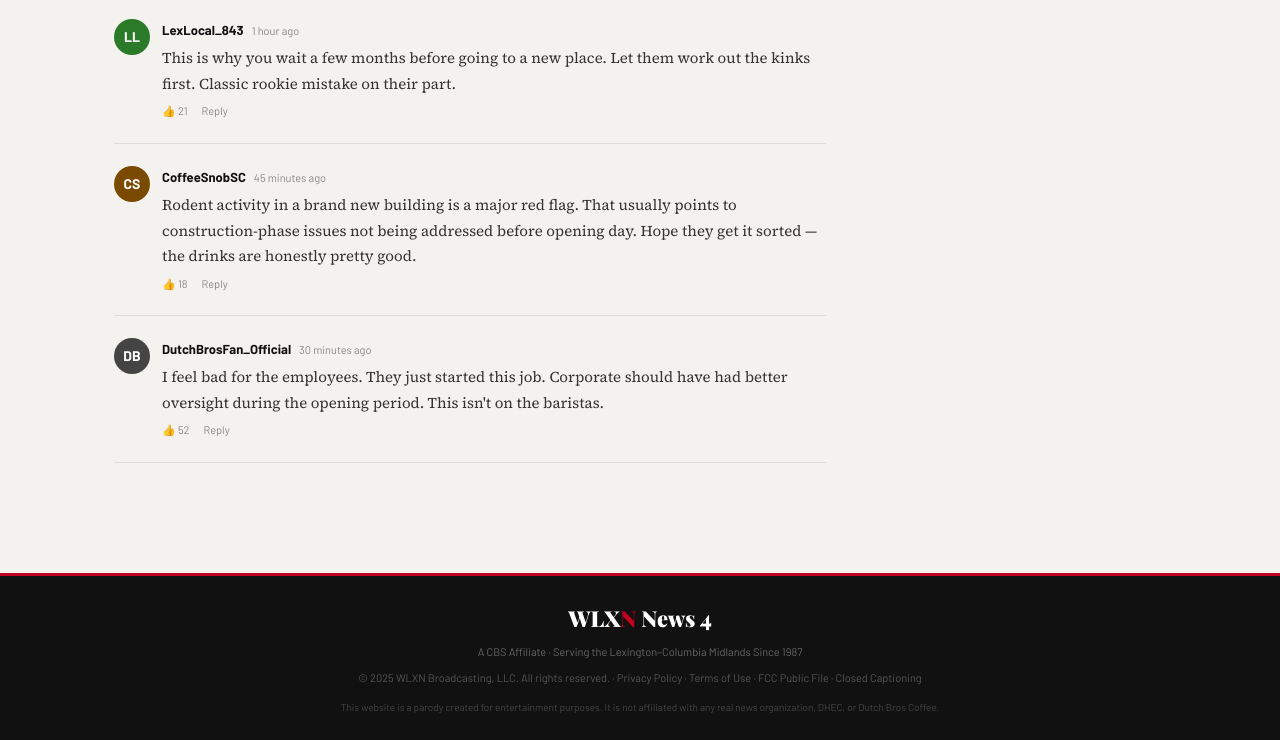
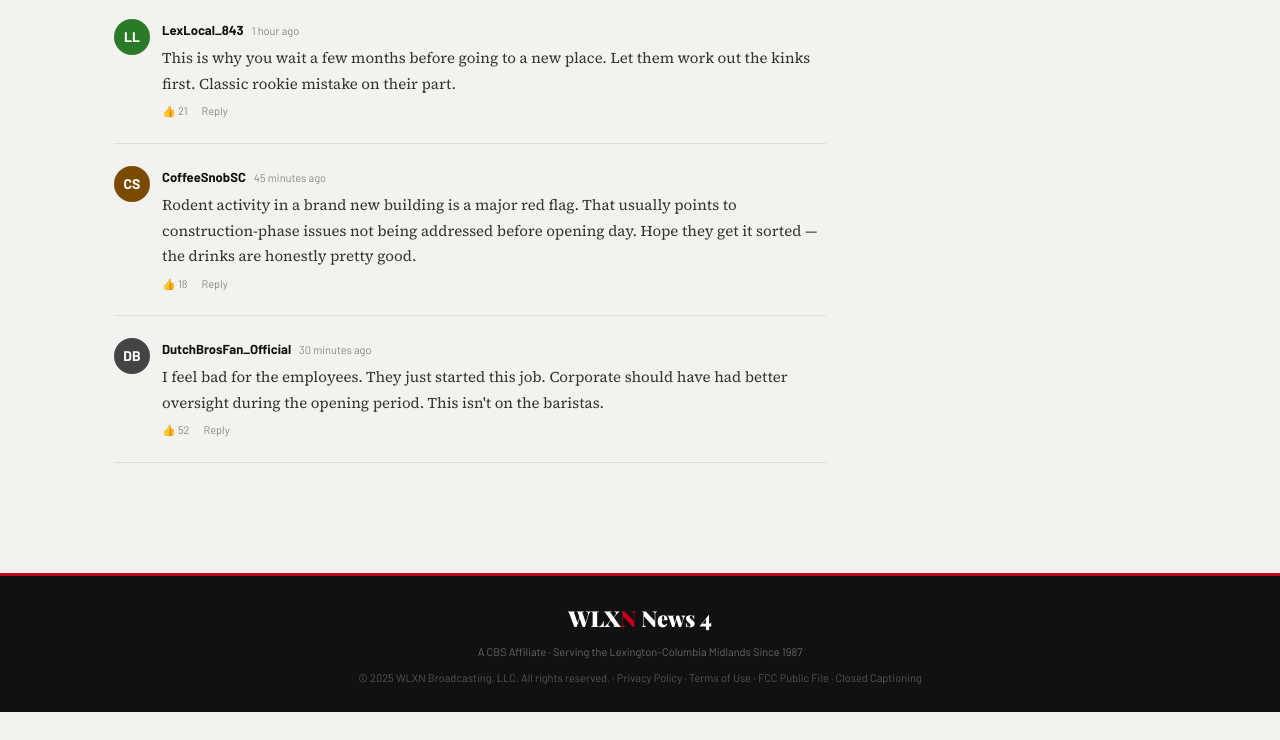
Before and after one commit to graham954/WLXN, a plain HTML site: page index.html in a window 1280 px wide. Shown: the part 3141-3881 px from the top of the page. After the commit the page ends 3853 px from the top, so only its background shows below. Drawn offline with nearby package versions, Linux system fonts and the light colour scheme.

Commit message:
Update index.html

```diff
--- a/index.html
+++ b/index.html
@@ -281,7 +281,6 @@
   <div class="footer-logo">WLX<span>N</span> News 4</div>
   <div style="color:#666;font-size:11px;margin-bottom:4px;">A CBS Affiliate · Serving the Lexington–Columbia Midlands Since 1987</div>
   <p>© 2025 WLXN Broadcasting, LLC. All rights reserved. · Privacy Policy · Terms of Use · FCC Public File · Closed Captioning</p>
-  <p style="margin-top:10px;color:#444;font-size:10px;">This website is a parody created for entertainment purposes. It is not affiliated with any real news organization, DHEC, or Dutch Bros Coffee.</p>
 </footer>
 
 </body>
```
